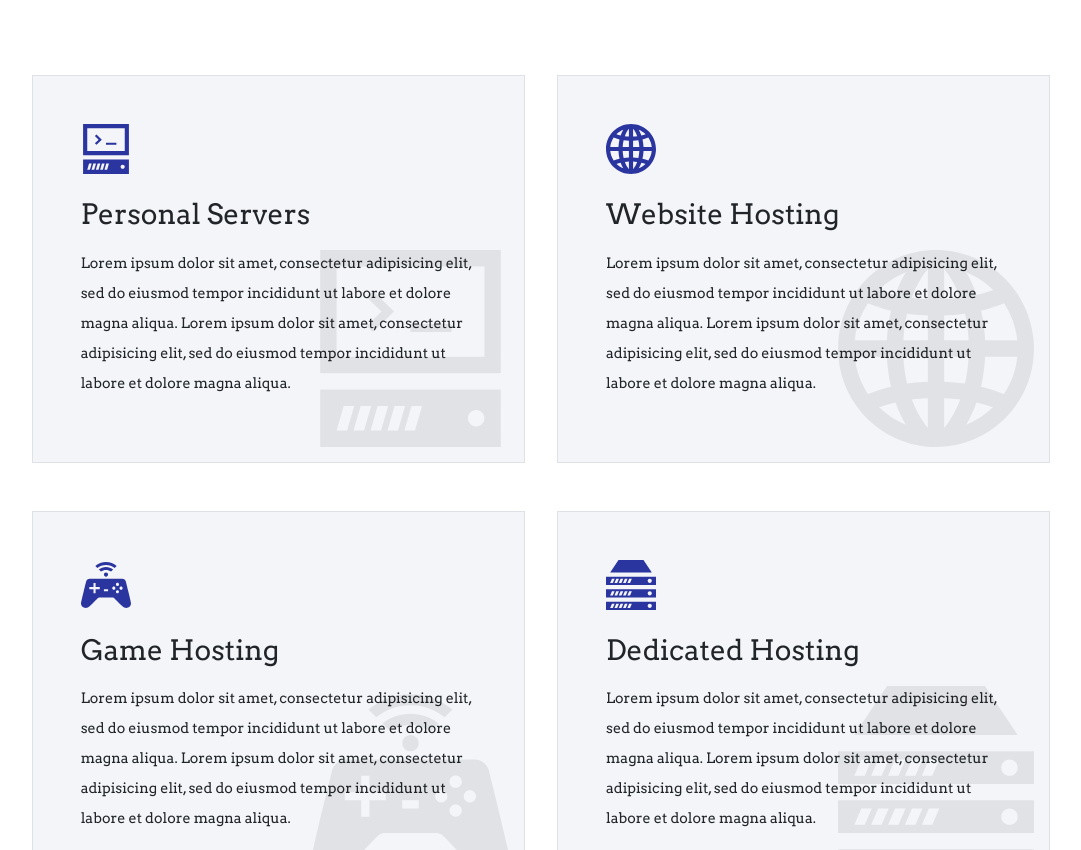
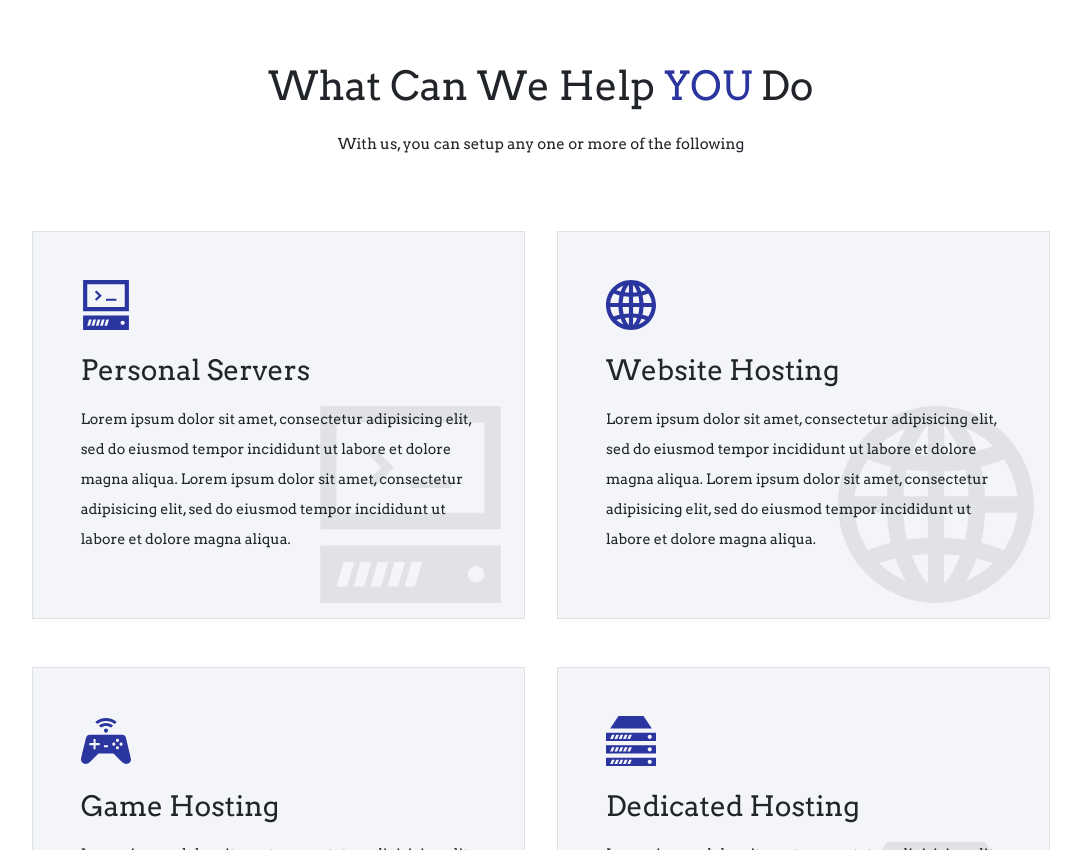
Before and after one commit to CodeKing12/HosTechno, a plain HTML site: page index.html in a window 1280 px wide. Shown: the part 1950-2800 px from the top of the page, without its empty margins (99-1180 px from the left). Drawn offline with nearby package versions, Linux system fonts and the light colour scheme.

Commit message:
Added some text, styles and changed the font for the header.

```diff
--- a/index.css
+++ b/index.css
@@ -1,6 +1,6 @@
 @import url('https://fonts.googleapis.com/css2?family=Arvo&family=Bebas+Neue&family=Cairo&family=Teko:wght@300;400&display=swap');
-@import url('https://fonts.googleapis.com/css2?family=Bree+Serif&family=Cairo&family=Righteous&family=Teko:wght@300;400&display=swap');
-
+/* @import url('https://fonts.googleapis.com/css2?family=Bree+Serif&family=Cairo&family=Righteous&family=Teko:wght@300;400&display=swap'); */
+@import url('https://fonts.googleapis.com/css2?family=Bree+Serif&family=Cairo&family=Merriweather+Sans:wght@600&family=Righteous&family=Teko:wght@300;400&display=swap');
 * {
     font-family: 'Arvo', serif;
     line-height: 30px;
@@ -84,6 +84,11 @@ header {
     nav .logo h2 {
         font-size: 22px;
     }
+}
+
+.header-main h1 {
+    font-family: 'Merriweather Sans', sans-serif;
+    line-height: 50px;
 }
 
 @media (min-width: 410px) and (max-width: 768px) {
@@ -519,4 +524,14 @@ footer .logo h2 {
     color: white;
 }
 
+#weOffer .text-head h1 {
+    padding-top: 3rem;
+    color: #212529;
+    font-size: 40px;
+}
+
+#weOffer .text-head h1 span {
+    color: #2b35a0;
+}
+
 /* #2b35a0, #0e143b */
--- a/index.html
+++ b/index.html
@@ -138,7 +138,11 @@
     </section>
 
     <section id="weOffer" class="offers container-fluid">
-        <div class="card-holder row px-2 px-sm-5 py-5 justify-content-center">
+        <div class="text-head text-center pb-3">
+            <h1>What Can We Help <span>YOU</span> Do</h1>
+            <p>With us, you can setup any one or more of the following</p>
+        </div>
+        <div class="card-holder row px-2 px-sm-5 pt-3 pb-5 justify-content-center">
             <div class="an-offer col-11 col-md-9 col-lg-5 border py-5 px-4 px-sm-5 mx-lg-3 my-4">
                 <svg xmlns="http://www.w3.org/2000/svg" fill="#2b35a0" width="50" height="50" viewBox="0 0 24 24"><path d="M23 17h-22v7h22v-7zm-20 5l.863-3h1.275l-.863 3h-1.275zm2.066 0l.863-3h1.275l-.863 3h-1.275zm2.067 0l.863-3h1.275l-.864 3h-1.274zm2.066 0l.863-3h1.274l-.863 3h-1.274zm3.341 0h-1.274l.863-3h1.275l-.864 3zm7.46-.5c-.552 0-1-.448-1-1s.448-1 1-1c.553 0 1 .448 1 1s-.447 1-1 1zm1-19.5v11h-18v-11h18zm2-2h-22v15h22v-15zm-13 7.5l-2.563-2.5-.771.751 1.794 1.749-1.794 1.749.771.751 2.563-2.5zm7 1.5h-5v1h5v-1z"/></svg>
                 <h3 class="pt-4">Personal Servers</h3>
```
